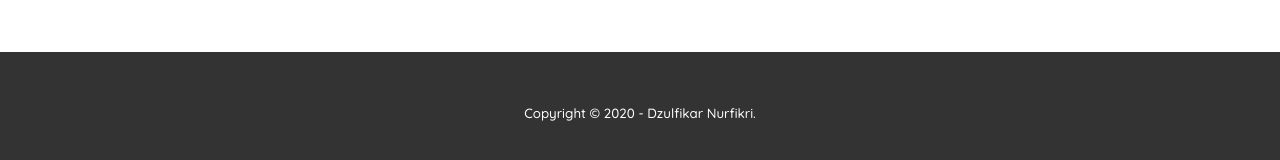
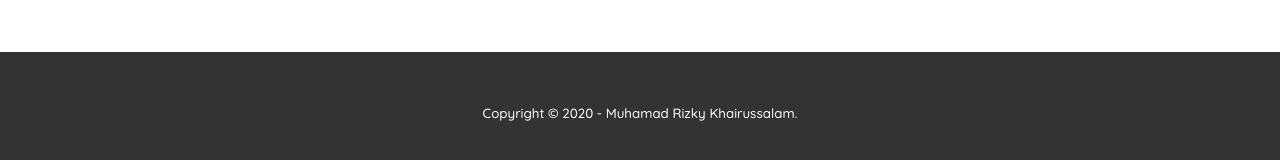
Before and after one commit to SignSky/portofolio, a plain HTML site: page contact.html in a window 1280 px wide. Shown: the part 1288-1448 px from the top of the page. Drawn offline with Linux system fonts and the light colour scheme.

Commit message:
Update contact.html

```diff
--- a/contact.html
+++ b/contact.html
@@ -84,7 +84,7 @@
 		<!-- bagian footer -->
 		<footer>
 			<div class="container">
-				<small>Copyright &copy; 2020 - Dzulfikar Nurfikri.</small>
+				<small>Copyright &copy; 2020 - Muhamad Rizky Khairussalam.</small>
 			</div>
 		</footer>
 
```
